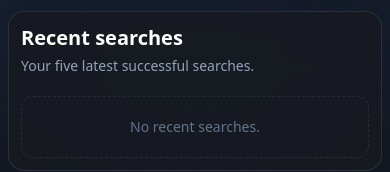
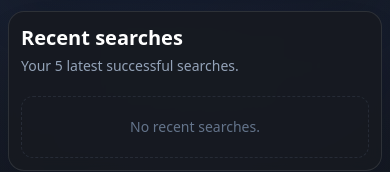
Before and after one commit to zoharharuv/sound-search-exam, a React (Vite) app: page / in a window 390 px wide. Shown: the part 1029-1201 px from the top of the page. Built offline with nearby package versions, Linux system fonts and the light colour scheme.

Commit message:
milestone 3 - complete responsivness, use consts

```diff
--- a/src/pages/SoundSearchPage.tsx
+++ b/src/pages/SoundSearchPage.tsx
@@ -6,10 +6,12 @@ import { SearchBar } from "@/components/SearchBar";
 import { SearchResults } from "@/components/SearchResults";
 import { SoundPreview } from "@/components/SoundPreview";
 import { ViewModeToggle } from "@/components/ViewModeToggle";
+import { MAX_RECENT_SEARCHES } from "@/domain/search-history";
 import type { Sound } from "@/domain/sound";
 import { useSoundSearch } from "@/hooks/use-sound-search";
 import type { AppDispatch, RootState } from "@/store/store";
 import { viewModeChanged } from "@/store/view-mode-slice";
+import { DESKTOP_BREAKPOINT_PX } from "@/styles/responsive-breakpoints";
 
 export function SoundSearchPage() {
   const dispatch = useDispatch<AppDispatch>();
@@ -64,7 +66,7 @@ export function SoundSearchPage() {
     clearPreview();
     search.searchRecent(recentQuery);
 
-    if (window.innerWidth < 1024) {
+    if (window.innerWidth < DESKTOP_BREAKPOINT_PX) {
       window.scrollTo({
         top: 0,
         behavior: shouldReduceMotion ? "auto" : "smooth",
@@ -213,7 +215,7 @@ export function SoundSearchPage() {
                 Recent searches
               </h2>
               <p className="mt-1 text-sm text-slate-400">
-                Your five latest successful searches.
+                Your {MAX_RECENT_SEARCHES} latest successful searches.
               </p>
               {recentSearches.length === 0 ? (
                 <p className="mt-5 rounded-xl border border-dashed border-surface-border px-3 py-5 text-center text-sm text-slate-500">
```
Also changed, not shown: 2 other files (tests, documents, lock files or other folders).
